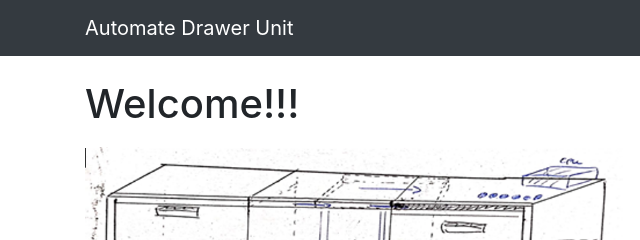
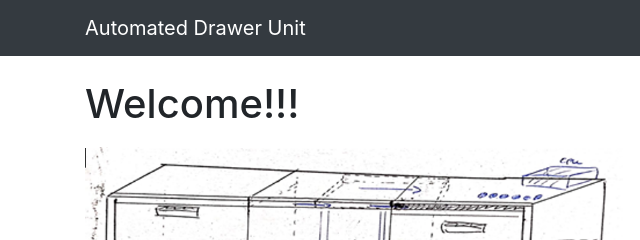
Before and after one commit to jesidhn97/Horizons, a website: page index.html in a window 1280 px wide. Shown: the top 240 px of the page, 0-640 px from the left. Drawn offline with Linux system fonts and the light colour scheme.

Commit message:
Update index.html

```diff
--- a/index.html
+++ b/index.html
@@ -23,7 +23,7 @@
   <!-- Navigation -->
   <nav class="navbar fixed-top navbar-expand-lg navbar-dark bg-dark fixed-top">
     <div class="container">
-      <a class="navbar-brand" href="index.html">Automate Drawer Unit</a>
+      <a class="navbar-brand" href="index.html">Automated Drawer Unit</a>
       <button class="navbar-toggler navbar-toggler-right" type="button" data-toggle="collapse" data-target="#navbarResponsive" aria-controls="navbarResponsive" aria-expanded="false" aria-label="Toggle navigation">
         <span class="navbar-toggler-icon"></span>
       </button>
```
